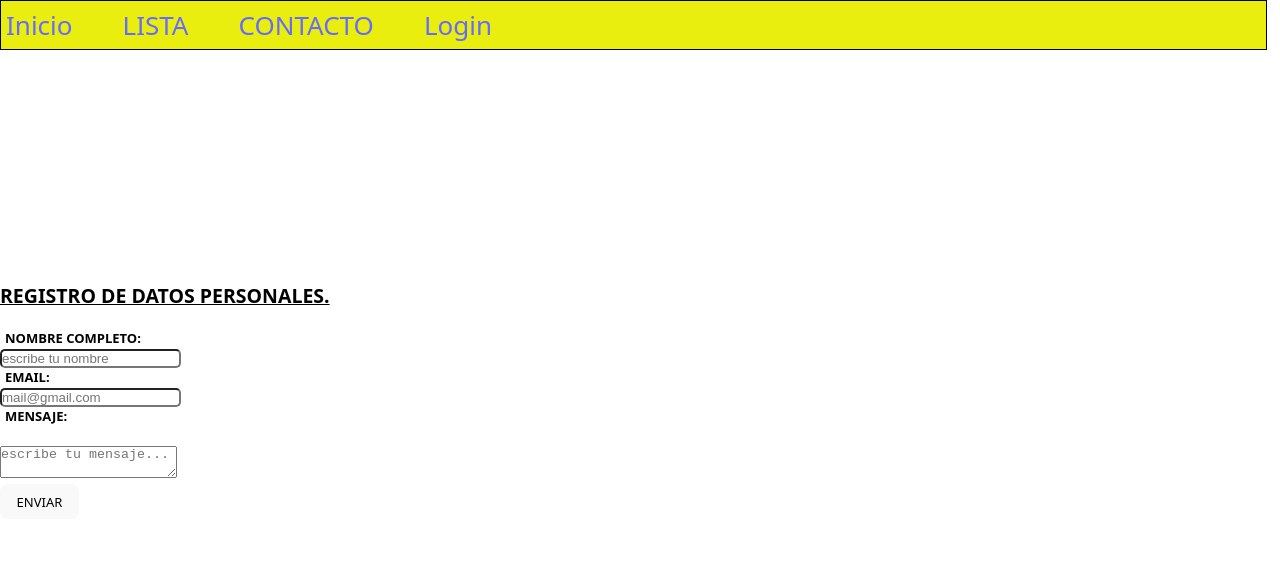
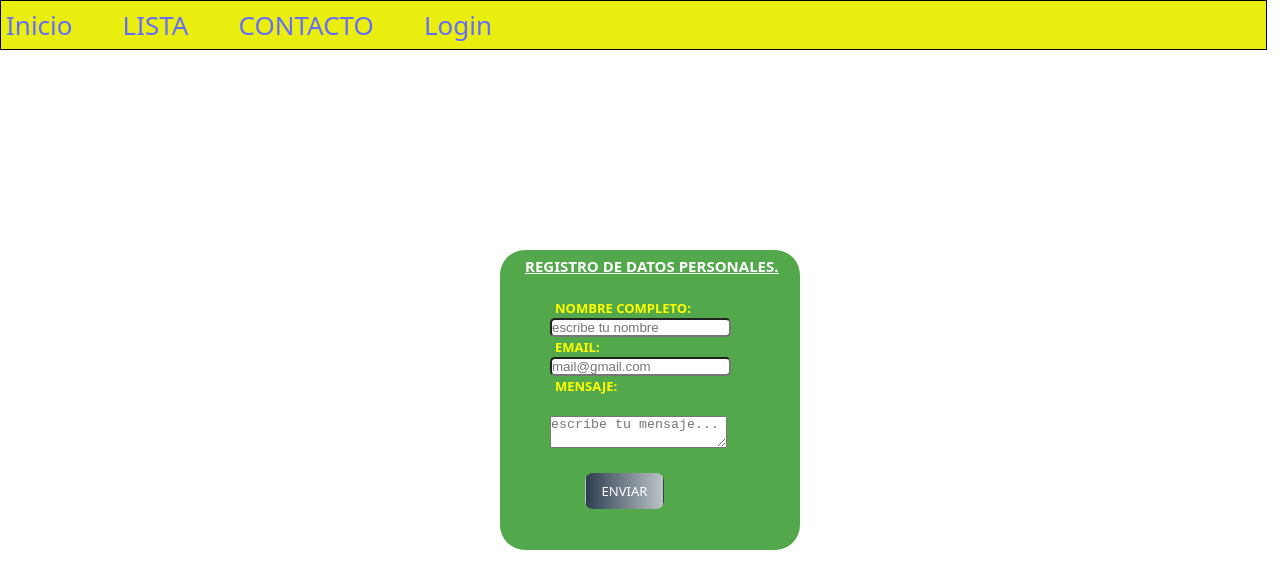
Before and after one commit to Caudillo8/ProductCard, a React (Vite) app in the folder productCard/: page /Contacto in a window 1280 px wide. Shown: the top 588 px of the page. Built offline with nearby package versions, Linux system fonts and the light colour scheme.

Commit message:
contacto

```diff
--- a/productCard/src/components/Contacto.jsx
+++ b/productCard/src/components/Contacto.jsx
@@ -1,13 +1,14 @@
 import React from "react";
+import "../miEstilo/contacto.css";
 
 const Contacto = () => {
   return (
     <div className="container-registro">
       <h2>
-        <u>REGISTRO DE DATOS PERSONALES.</u>
+        <u className="titulo-contacto">REGISTRO DE DATOS PERSONALES.</u>
       </h2>
       <br />
-      <form action="">
+      <form action="" className="formulario-contacto">
         <label htmlFor="nombre">NOMBRE COMPLETO:</label>
         <input
           type="text"
@@ -39,7 +40,7 @@ const Contacto = () => {
           required="required"
         />
         <br />
-        <button type="submit" onClick={""}>
+        <button type="submit" className="boton-formulario-contacto">
           ENVIAR
         </button>
         {/*recordar el prevent*/}
--- /dev/null
+++ b/productCard/src/miEstilo/contacto.css
@@ -0,0 +1,34 @@
+.container-registro {
+  width: 300px;
+  height: 300px;
+  position: relative;
+  left: 500px;
+  background-color: #52a84a;
+  border-radius: 25px;
+  color: white;
+}
+.titulo-contacto {
+  font-size: 15px;
+  margin-left: 25px;
+}
+.formulario-contacto {
+  margin-left: 50px;
+  color: yellow;
+}
+.boton-formulario-contacto {
+  margin-left: 35px;
+  margin-top: 20px;
+  background: #bdc3c7; /* fallback for old browsers */
+  background: -webkit-linear-gradient(
+    to right,
+    #2c3e50,
+    #bdc3c7
+  ); /* Chrome 10-25, Safari 5.1-6 */
+  background: linear-gradient(
+    to right,
+    #2c3e50,
+    #bdc3c7
+  ); /* W3C, IE 10+/ Edge, Firefox 16+, Chrome 26+, Opera 12+, Safari 7+ */
+  border-color: yellow 2px solid;
+  color: white;
+}
```
